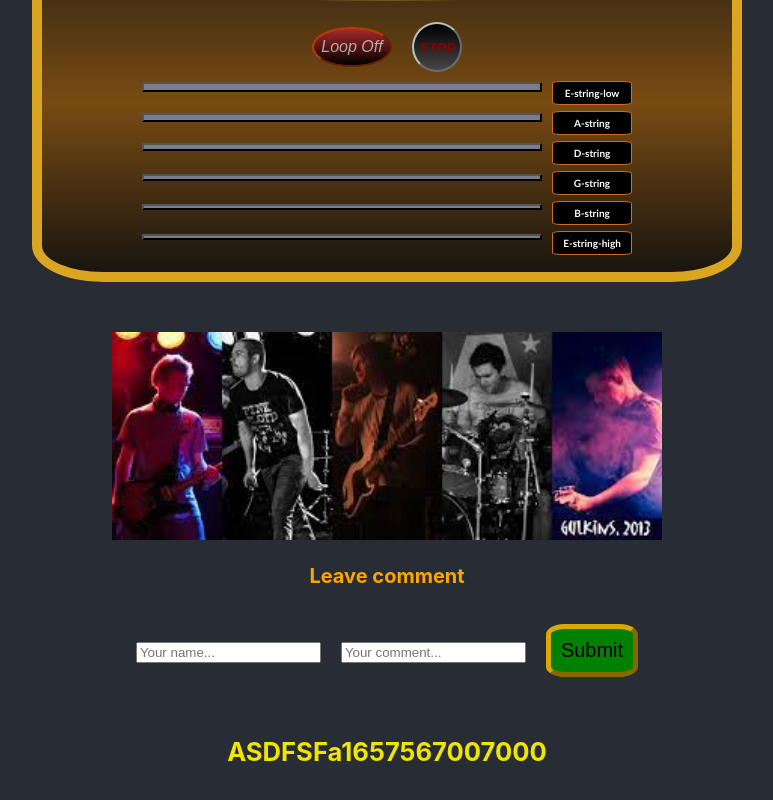
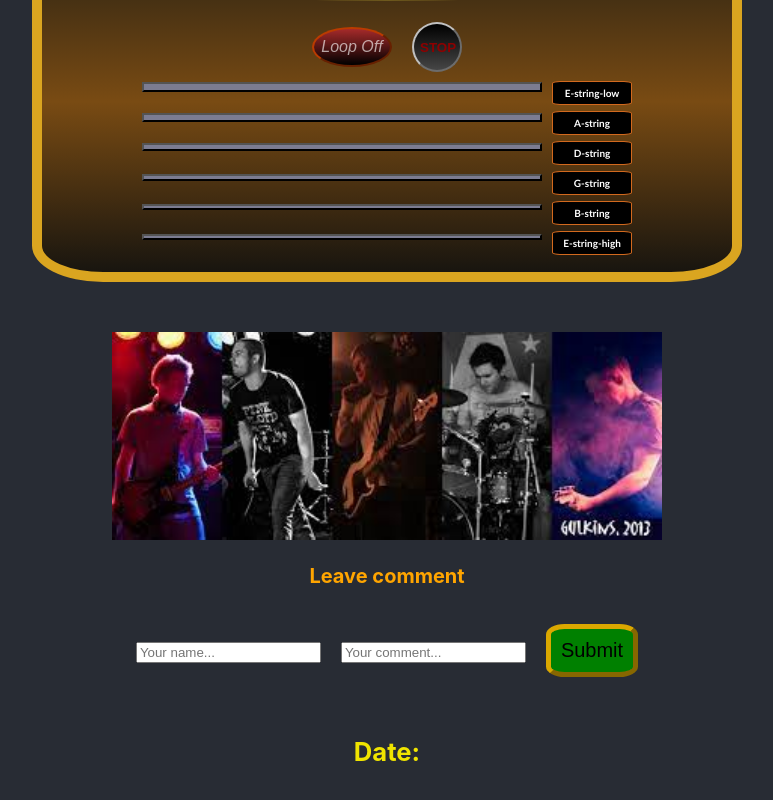
Before and after one commit to hemingus/web-frontend, a React (Create React App) app: page / in a window 1280 px wide. Shown: the part 1468-2268 px from the top of the page, without its empty margins (253-1026 px from the left). Built offline with nearby package versions, Linux system fonts and the light colour scheme.

Commit message:
updated footer

```diff
--- a/src/components/Footer/Footer.js
+++ b/src/components/Footer/Footer.js
@@ -2,6 +2,12 @@ import "./Footer.css"
 
 
 const Footer = () => {
-    return <h5 className="Footer">ASDFSFa{Date.now()}</h5>
-}
+    const a = () => {
+        var d = new Date(Date.now());
+        console.log(toString(d));
+        return d.toString();
+    }
+    return (
+    <h5 className="Footer">Date: {() => a()}</h5>
+)}
 export default Footer
```
